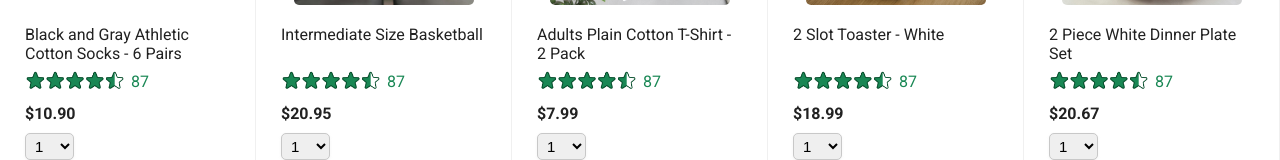
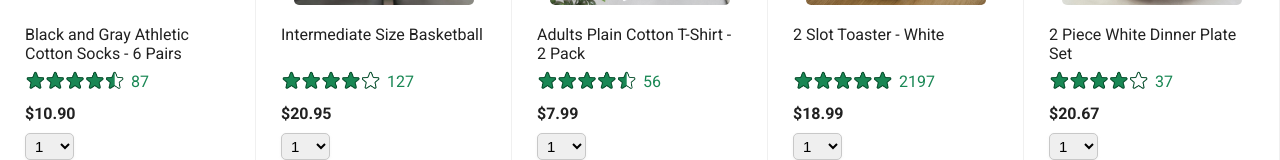
Before and after one commit to Arshad-73Hub/ecommerce-project, a React (Vite) app: page / in a window 1280 px wide. Shown: the part 275-435 px from the top of the page. Built offline with nearby package versions, Linux system fonts and the light colour scheme.

Commit message:
improved code of orderandcartsection

```diff
--- a/src/App.jsx
+++ b/src/App.jsx
@@ -6,6 +6,10 @@ import { Routes, Route } from "react-router-dom";
 import { OrdersSection } from "./components/OrdersSectionpage";
 import { CartSectionsMainSection } from "./components/CartSectionsMainSectionpage";
 import { TrackingSection } from "./components/TrackingSectionpage";
+
+import rating4 from "./assets/rating-4.png";
+import rating45 from "./assets/rating-45.png";
+import rating5 from "./assets/rating-5.png";
 
 import socksImage from "./assets/athletic-cotton-socks-6-pairs.jpg";
 import tshirtImage from "./assets/adults-plain-cotton-tshirt-2-pack-teal.jpg";
@@ -33,86 +37,137 @@ function App() {
       imageurl: socksImage,
       productname: "Black and Gray Athletic Cotton Socks - 6 Pairs",
       price: "10.90",
+      id: 1,
+      starImage: rating45,
+      rating: "87",
     },
     {
       imageurl: basketballImage,
       productname: "Intermediate Size Basketball",
       price: "20.95",
+      id: 2,
+      starImage: rating4,
+      rating: "127",
     },
     {
       imageurl: tshirtImage,
       productname: "Adults Plain Cotton T-Shirt - 2 Pack",
       price: "7.99",
+      id: 3,
+      starImage: rating45,
+      rating: "56",
     },
     {
       imageurl: toasterImage,
       productname: "2 Slot Toaster - White",
       price: "18.99",
+      id: 4,
+      starImage: rating5,
+      rating: "2197",
     },
     {
       imageurl: dinnerSetImage,
       productname: "2 Piece White Dinner Plate Set",
       price: "20.67",
+      id: 5,
+      starImage: rating4,
+      rating: "37",
     },
     {
       imageurl: cookingPotImage,
       productname: "3 Piece Non-Stick, Black Cooking Pot Set",
       price: "34.99",
+      id: 6,
+      starImage: rating45,
+      rating: "175",
     },
     {
       imageurl: towelImage,
       productname: "2 Piece Luxury Towel Set - White",
       price: "35.99",
+      id: 7,
+      starImage: rating45,
+      rating: "144",
     },
     {
       imageurl: tissueImage,
       productname: "Ultra Soft Tissue 2-Ply - 8 Boxes",
       price: "23.74",
+      id: 8,
+      starImage: rating4,
+      rating: "99",
     },
     {
       imageurl: sandalheelsImage,
       productname: "Women's Sandal Heels - Pink",
       price: "53.00",
+      id: 9,
+      starImage: rating45,
+      rating: "2286",
     },
     {
       imageurl: sunglassImage,
       productname: "Round Sunglasses",
       price: "35.60",
+      id: 10,
+      starImage: rating45,
+      rating: "30",
     },
     {
       imageurl: curtainsImage,
       productname: "Blackout Curtains Set - Beige",
       price: "45.999",
+      id: 11,
+      starImage: rating45,
+      rating: "232",
     },
     {
       imageurl: hotwatercattleImage,
       productname: "Electric Hot Water Kettle - White",
       price: "50.74",
+      id: 12,
+      starImage: rating5,
+      rating: "846",
     },
     {
       imageurl: athleticshoesImage,
       productname: "Waterproof Knit Athletic Sneakers - Gray",
       price: "53.90",
+      id: 13,
+      starImage: rating4,
+      rating: "89",
     },
     {
       imageurl: sunhatImage,
       productname: "Straw Wide Brim Sun Hat",
       price: "22.00",
+      id: 14,
+      starImage: rating4,
+      rating: "215",
     },
     {
       imageurl: athlecticsneakerwhiteImage,
       productname: "Men's Athletic Sneaker - White",
       price: "45.90",
+      id: 15,
+      starImage: rating4,
+      rating: "229",
     },
     {
       imageurl: menswoolsweaterImage,
       productname: "Men's Wool Sweater - Black",
       price: "33.74",
+      id: 16,
+      starImage: rating45,
+      rating: "2465",
     },
     {
       imageurl: matImage,
       productname: "Bathroom Bath Mat 16 x 32 Inch - Grey",
       price: "18.50",
+      id: 17,
+      starImage: rating45,
+      rating: "119",
     },
   ]);
 
--- a/src/HomePage.jsx
+++ b/src/HomePage.jsx
@@ -23,25 +23,31 @@ export function HomePage({
       />
       <div className="mainsection maincontainer">
         {itemOnSearch.length > 0
-          ? itemOnSearch.map((productitem, index) => (
+          ? itemOnSearch.map((productitem) => (
               <ProductCarts
-                key={index}
+                key={productitem.id}
+                id={productitem.id}
                 imageurl={productitem.imageurl}
                 productname={productitem.productname}
                 price={productitem.price}
                 itemToAdd={itemToAdd}
                 setItemsToAdd={setItemsToAdd}
+                starImage={productitem.starImage}
+                rating={productitem.rating}
               />
             ))
-          : productdetails.map((productitem, index) => (
+          : productdetails.map((productitem) => (
               <ProductCarts
-                key={index}
+                key={productitem.id}
+                id={productitem.id}
                 orderPlacedDate={orderPlacedDate}
                 imageurl={productitem.imageurl}
                 productname={productitem.productname}
                 price={productitem.price}
                 itemToAdd={itemToAdd}
                 setItemsToAdd={setItemsToAdd}
+                starImage={productitem.starImage}
+                rating={productitem.rating}
               />
             ))}
       </div>
--- a/src/components/CartSection.css
+++ b/src/components/CartSection.css
@@ -7,12 +7,13 @@
 }
 
 .cartsectiontoupdatequantityofitemspan{
-    display: none;
+
 }
 .cartsectionitemquantitysavebutton{
  margin-left: 5px;
         color: rgb(25, 135, 84);
         cursor: pointer;
+        margin-right: 5px;
 }
 .cartsectionitemquantitysavebutton:hover{
     opacity: 0.75;
@@ -145,6 +146,7 @@ text-align: right;
 .cartsectionupdatedelete:hover{
     opacity:0.75;
 }
+
 .cartsectionchooseadeliveryoptiondateshippingdiv{
     display: flex;
     flex-direction: column;
--- a/src/components/CartSectionProducts.jsx
+++ b/src/components/CartSectionProducts.jsx
@@ -15,10 +15,11 @@ export function CartSectionProducts({
   return (
     <>
       <div className="cartsectionproductdetailsanddeliverydatediv">
-        {itemToAdd.map((items, index) => (
+        {itemToAdd.map((items) => (
           <CartSectionAddedProducts
-            id={crypto.randomUUID()}
-            index={index}
+            id={items.id}
+            key={items.id}
+            selectedOption={items.selectedOption}
             setItemsToAdd={setItemsToAdd}
             totalShippingCost={totalShippingCost}
             setTotalShippingCost={setTotalShippingCost}
--- a/src/components/OrderSectionOrders.jsx
+++ b/src/components/OrderSectionOrders.jsx
@@ -5,6 +5,8 @@ import "../App.css";
 import dayjs from "dayjs";
 
 export function OrderSectionOrders({
+  key,
+  id,
   itemsOrderPlacedDate,
   itemsShippingCost,
   itemsDeliveryDate,
@@ -29,6 +31,7 @@ export function OrderSectionOrders({
         />
         <div className="Placedordercartswrapper">
           <Placedordercarts
+            id={id}
             itemsOrderPlacedDate={itemsOrderPlacedDate}
             itemsDeliveryDate={itemsDeliveryDate}
             itemToAdd={itemToAdd}
--- a/src/components/OrdersSectionpage.jsx
+++ b/src/components/OrdersSectionpage.jsx
@@ -25,6 +25,8 @@ export function OrdersSection({
           <div className="yourordertextdiv">Your Orders</div>
           {orderItemsToAdd.map((items) => (
             <OrderSectionOrders
+              key={items.id}
+              id={items.id}
               itemToAdd={itemToAdd}
               setItemsToAdd={setItemsToAdd}
               itemsimageurl={items.imageurl}
--- a/src/components/Placedordercarts.jsx
+++ b/src/components/Placedordercarts.jsx
@@ -7,6 +7,7 @@ import "./OrdersSection.css";
 import "../App.css";
 
 export function Placedordercarts({
+  id,
   itemsOrderPlacedDate,
   itemsDeliveryDate,
   itemToAdd,
@@ -41,6 +42,8 @@ export function Placedordercarts({
       deliveryDate: deliveryDate,
       shippingCost: 0,
       orderPlacedDate: itemsOrderPlacedDate,
+      selectedOption: "free",
+      id: id,
     };
     setItemsToAdd([...itemToAdd, tempobj]);
     getaddtocartelementdiv.current.style.display = "none";
--- a/src/components/ProductCarts.jsx
+++ b/src/components/ProductCarts.jsx
@@ -8,6 +8,9 @@ import "../HomePage.css";
 import "../App.css";
 
 export function ProductCarts({
+  starImage,
+  rating,
+  id,
   orderPlacedDate,
   imageurl,
   productname,
@@ -33,8 +36,10 @@ export function ProductCarts({
       shippingCost: 0,
       deliveryDate: deliveryDate,
       orderPlacedDate: orderPlacedDate,
+      selectedOption: "free",
+      id: id,
     };
-    setItemsToAdd([...itemToAdd, newobj]);
+    setItemsToAdd((prev) => [...prev, newobj]);
   }
 
   function handleQuantityofitemsinHomePage(value) {
@@ -50,13 +55,9 @@ export function ProductCarts({
         <div className="product-namediv product-namedivprop">{productname}</div>
         <div className="product-ratingdiv">
           <div className="product-ratingimagediv">
-            <img
-              className="product-ratingimage"
-              src={ratingsImage}
-              alt="stars"
-            />
+            <img className="product-ratingimage" src={starImage} alt="stars" />
           </div>
-          <div className="product-ratingtext">87</div>
+          <div className="product-ratingtext">{rating}</div>
         </div>
         <div className="product-pricediv">${price}</div>
         <div className="carts-quantitydiv">
```
Also changed, not shown: src/components/CartSectionProductdetails.jsx (+58 -46 lines), src/assets/rating-4.png (added), src/assets/rating-5.png (added).
